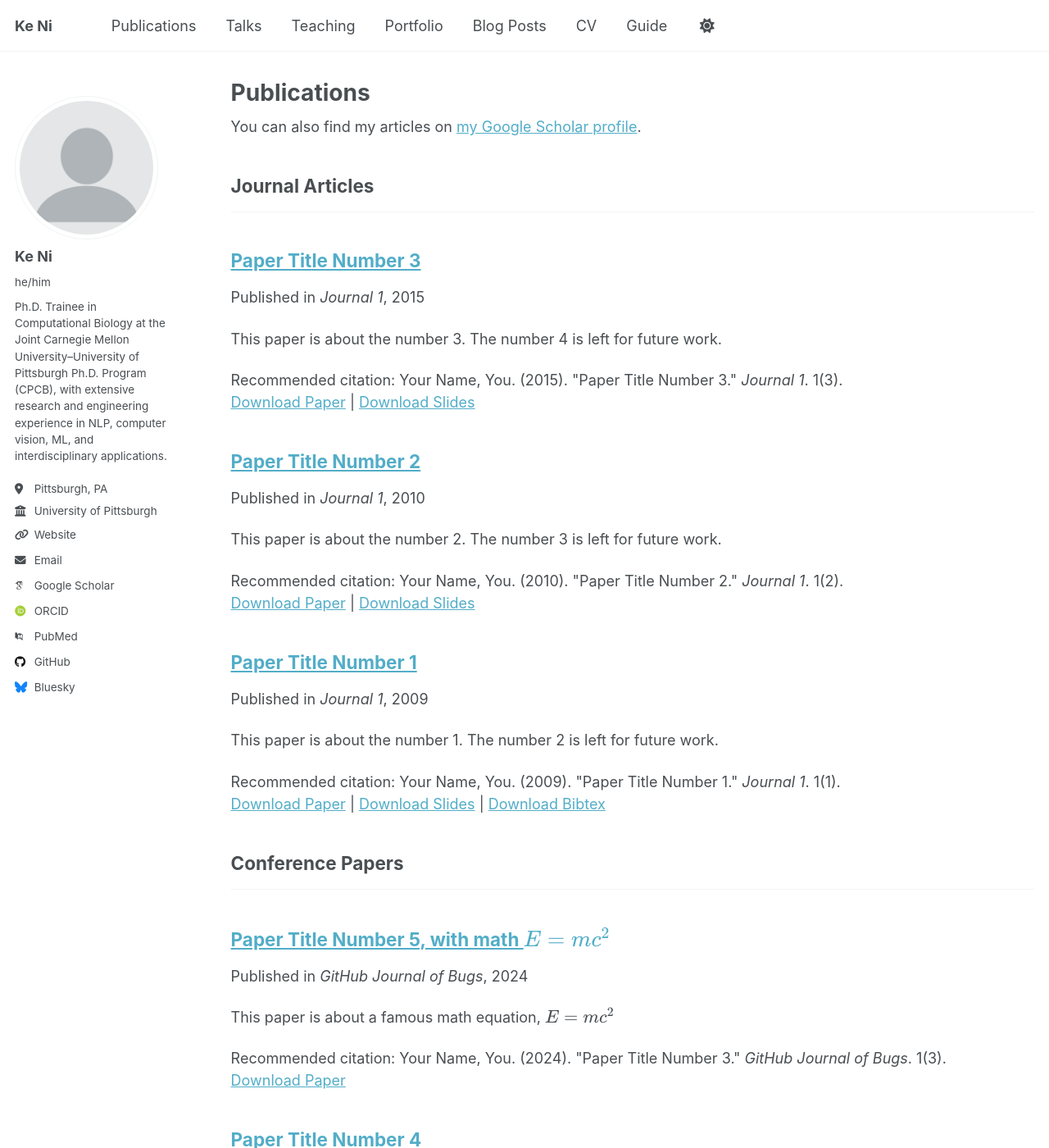
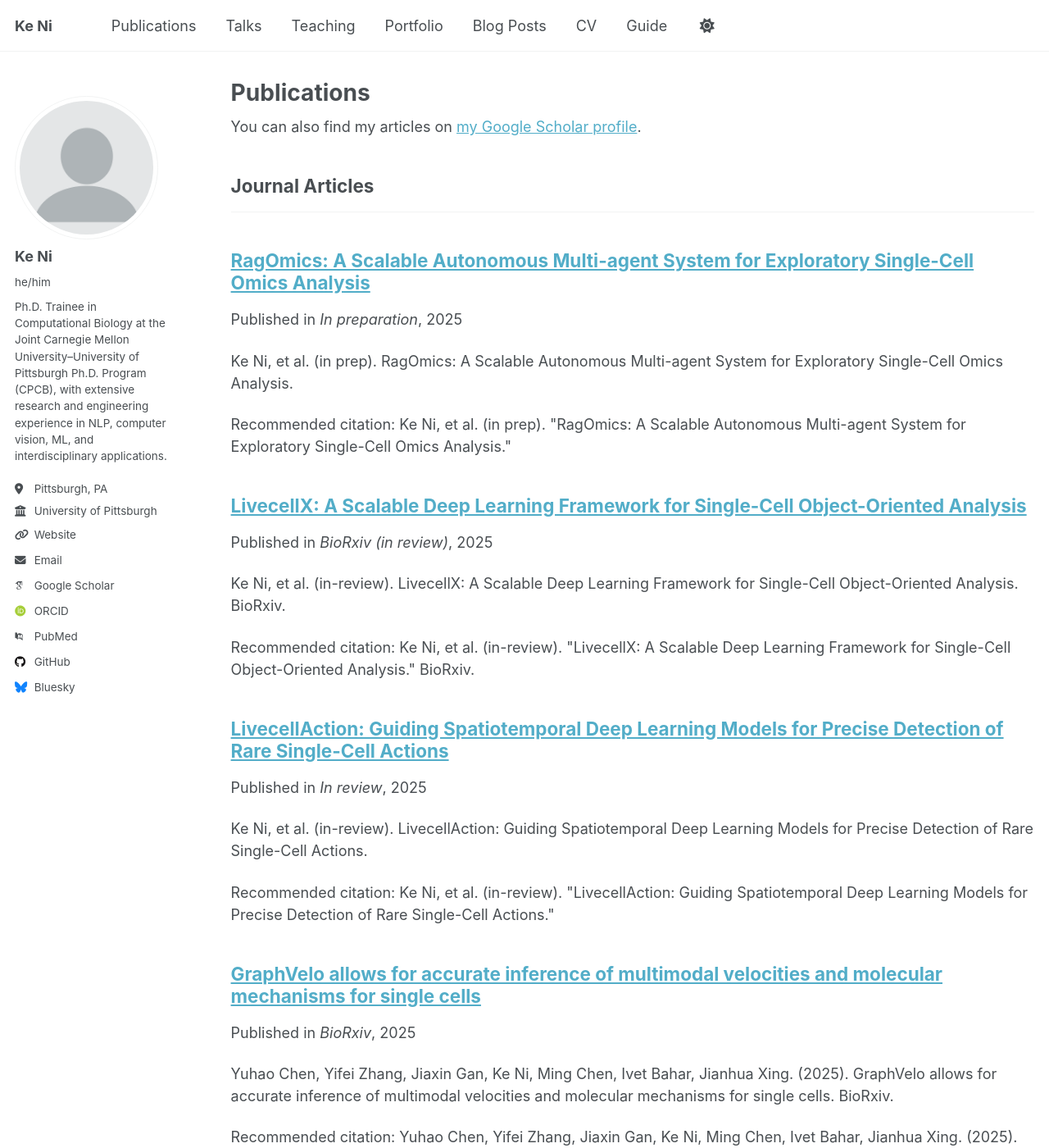
Before and after one commit to dummyindex/dummyindex.github.io, a Jekyll site: the page built from _pages/publications.html, in a window 1280 px wide and 1400 px high. Shown: the whole window at 82% size. Built offline with Jekyll 4.4.1, drawn with Linux system fonts in a browser that asks for light colours; some web fonts are replaced; a script that is not in the unit is left out; some of the changed text lies outside the part shown.

Commit message:
Update teaching page to display 'coming soon' message and add new publication entries

```diff
--- a/_pages/teaching.html
+++ b/_pages/teaching.html
@@ -5,8 +5,4 @@ permalink: /teaching/
 author_profile: true
 ---
 
-{% include base_path %}
-
-{% for post in site.teaching reversed %}
-  {% include archive-single.html %}
-{% endfor %}
+coming soon
--- /dev/null
+++ b/_publications/2017-08-01-acl-ijcnlp-2017.md
@@ -0,0 +1,12 @@
+---
+title: "Learning to Explain Non-standard English"
+collection: publications
+category: conferences
+permalink: /publication/acl-ijcnlp-2017
+excerpt: 'Ke Ni, William Yang Wang (2017). Learning to Explain Non-standard English. ACL-IJCNLP, Oral in TaiPei.'
+date: 2017-08-01
+venue: 'ACL-IJCNLP 2017'
+citation: 'Ke Ni, William Yang Wang (2017). "Learning to Explain Non-standard English." ACL-IJCNLP, Oral in TaiPei.'
+---
+
+First-author paper at ACL-IJCNLP 2017.
--- /dev/null
+++ b/_publications/2025-06-30-graphvelo.md
@@ -0,0 +1,12 @@
+---
+title: "GraphVelo allows for accurate inference of multimodal velocities and molecular mechanisms for single cells"
+collection: publications
+category: manuscripts
+permalink: /publication/graphvelo
+excerpt: 'Yuhao Chen, Yifei Zhang, Jiaxin Gan, Ke Ni, Ming Chen, Ivet Bahar, Jianhua Xing. (2025). GraphVelo allows for accurate inference of multimodal velocities and molecular mechanisms for single cells. BioRxiv.'
+date: 2025-06-30
+venue: 'BioRxiv'
+citation: 'Yuhao Chen, Yifei Zhang, Jiaxin Gan, Ke Ni, Ming Chen, Ivet Bahar, Jianhua Xing. (2025). "GraphVelo allows for accurate inference of multimodal velocities and molecular mechanisms for single cells." BioRxiv.'
+---
+
+Co-authored paper.
--- /dev/null
+++ b/_publications/2025-06-30-livecellaction.md
@@ -0,0 +1,12 @@
+---
+title: "LivecellAction: Guiding Spatiotemporal Deep Learning Models for Precise Detection of Rare Single-Cell Actions"
+collection: publications
+category: manuscripts
+permalink: /publication/livecellaction
+excerpt: 'Ke Ni, et al. (in-review). LivecellAction: Guiding Spatiotemporal Deep Learning Models for Precise Detection of Rare Single-Cell Actions.'
+date: 2025-06-30
+venue: 'In review'
+citation: 'Ke Ni, et al. (in-review). "LivecellAction: Guiding Spatiotemporal Deep Learning Models for Precise Detection of Rare Single-Cell Actions."'
+---
+
+First/co-first author work in review.
--- /dev/null
+++ b/_publications/2025-06-30-livecellx.md
@@ -0,0 +1,12 @@
+---
+title: "LivecellX: A Scalable Deep Learning Framework for Single-Cell Object-Oriented Analysis"
+collection: publications
+category: manuscripts
+permalink: /publication/livecellx
+excerpt: 'Ke Ni, et al. (in-review). LivecellX: A Scalable Deep Learning Framework for Single-Cell Object-Oriented Analysis. BioRxiv.'
+date: 2025-06-30
+venue: 'BioRxiv (in review)'
+citation: 'Ke Ni, et al. (in-review). "LivecellX: A Scalable Deep Learning Framework for Single-Cell Object-Oriented Analysis." BioRxiv.'
+---
+
+First/co-first author work in review.
--- /dev/null
+++ b/_publications/2025-06-30-ragomics-multiagent.md
@@ -0,0 +1,12 @@
+---
+title: "RagOmics: A Scalable Autonomous Multi-agent System for Exploratory Single-Cell Omics Analysis"
+collection: publications
+category: manuscripts
+permalink: /publication/ragomics-multiagent
+excerpt: 'Ke Ni, et al. (in prep). RagOmics: A Scalable Autonomous Multi-agent System for Exploratory Single-Cell Omics Analysis.'
+date: 2025-06-30
+venue: 'In preparation'
+citation: 'Ke Ni, et al. (in prep). "RagOmics: A Scalable Autonomous Multi-agent System for Exploratory Single-Cell Omics Analysis."'
+---
+
+First/co-first author work in preparation.
```
Also changed, not shown: _posts/2012-08-14-blog-post-1.md (+1 -1 lines).
